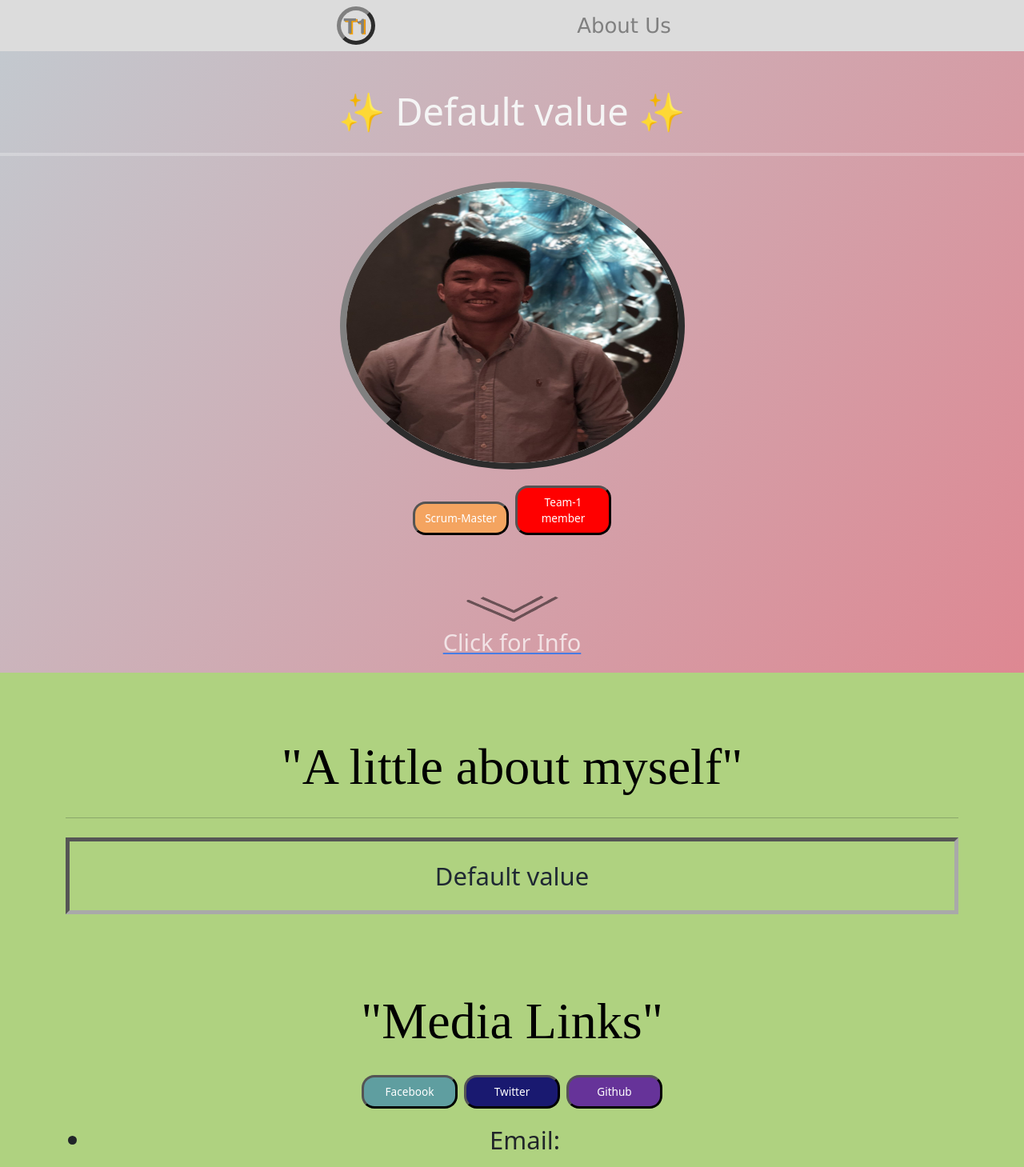
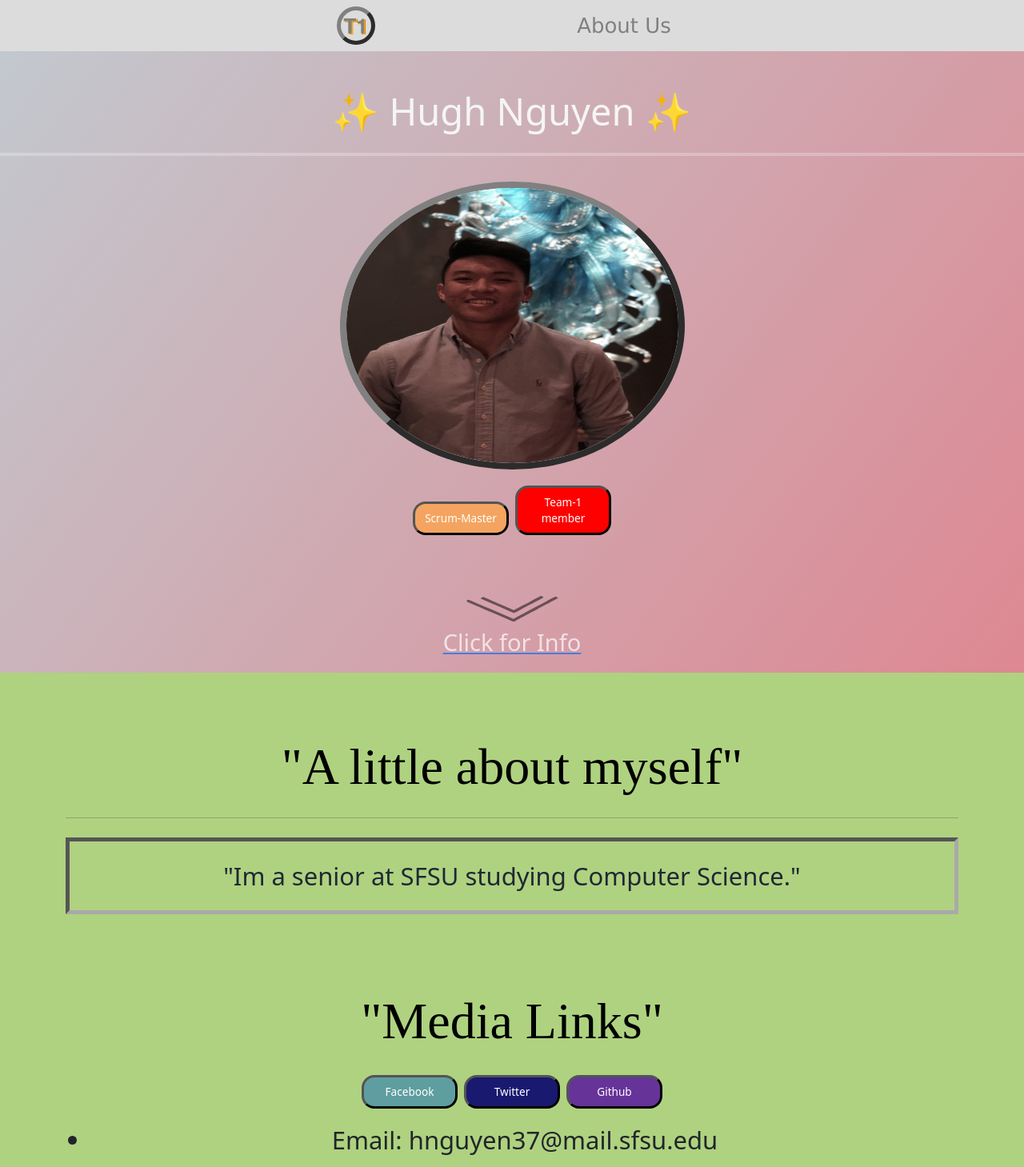
Before and after one commit to KelvinChingKiuChan/csc648-react-frontend, a React (Create React App) app: page /Hugh in a window 1280 px wide. Shown: the top 1459 px of the page at 80% size. Built offline with nearby package versions, Linux system fonts and the light colour scheme.

Commit message:
Update ProfileHugh.js

```diff
--- a/src/Profiles/ProfileHugh.js
+++ b/src/Profiles/ProfileHugh.js
@@ -15,11 +15,10 @@ var roles = [<a className="Badges" id={role} />,<a className="Badges" id="Team-1
 //Mandatory Section:
 //General Info (Mandatory) replace the default values with your desired content related
 //enter your name
-const name = "Default value"
+const name = "Hugh Nguyen"
 //change on top with import and link your image
 //any amount of text to describe yourself
-const text = `Default
-              value
+const text = `"Im a senior at SFSU studying Computer Science."
              `
 
 
@@ -34,8 +33,8 @@ const twitter = "https://twitter.com/?lang=en"
 const github = "https://github.com/"
 
 //these 2 will be the email and discord tag
-const email = ""
-const discord = ""
+const email = "hnguyen37@mail.sfsu.edu"
+const discord = "hi78687"
 
 
 function ProfileHugh() {
```
